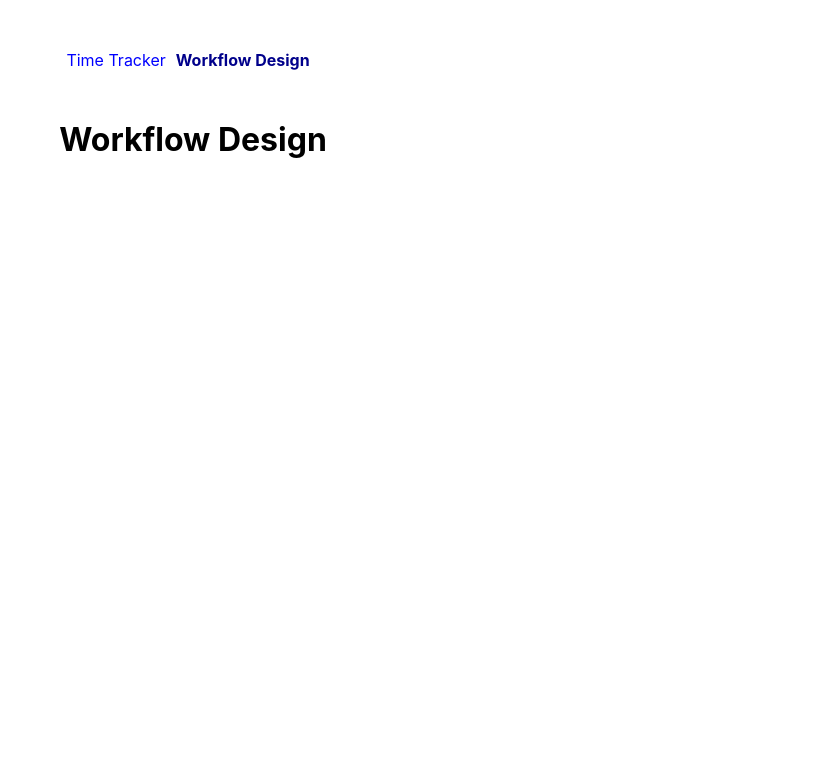
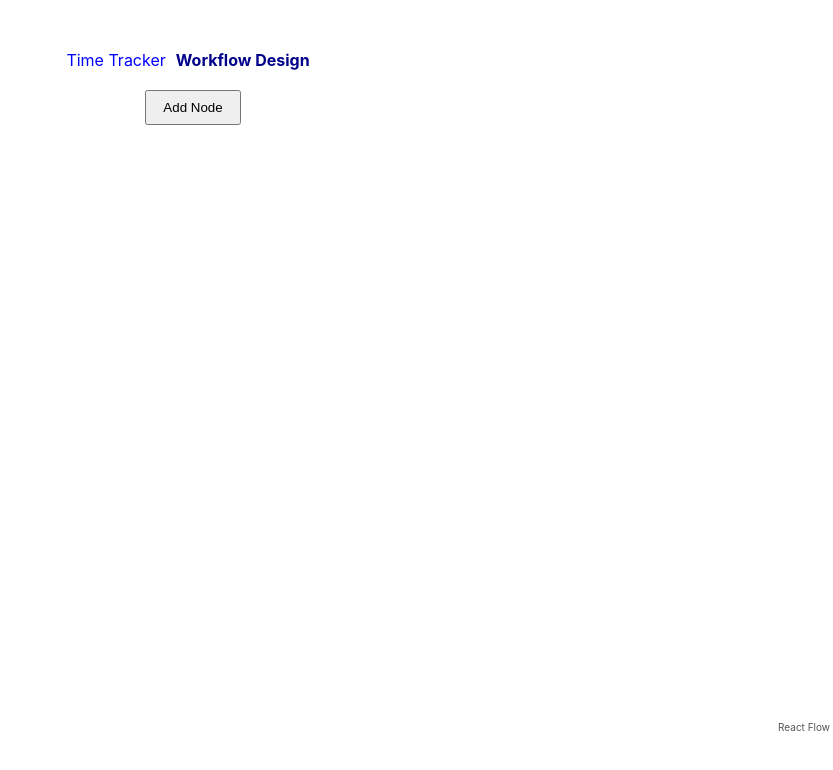
Before and after one commit to ldbach/time-tracker, a React (Create React App) app in the folder time-tracker-frontend/: page /workflow-design in a window 1280 px wide. Shown: the top 770 px of the page, without its empty margins (447-1280 px from the left). Built offline with nearby package versions, Linux system fonts and the light colour scheme; no server answers.

Commit message:
able to add new node in frontend

```diff
--- a/time-tracker-frontend/package.json
+++ b/time-tracker-frontend/package.json
@@ -7,8 +7,9 @@
     "@testing-library/jest-dom": "^6.9.1",
     "@testing-library/react": "^16.3.0",
     "@testing-library/user-event": "^13.5.0",
-    "react": "^19.2.0",
-    "react-dom": "^19.2.0",
+    "react": "^18.3.1",
+    "react-dom": "^18.3.1",
+    "react-flow-renderer": "^10.3.17",
     "react-router-dom": "^7.9.6",
     "react-scripts": "5.0.1",
     "socket.io": "^4.8.1",
--- /dev/null
+++ b/time-tracker-frontend/src/components/CustomNode.jsx
@@ -0,0 +1,26 @@
+import React from "react";
+import { Handle, Position } from "react-flow-renderer";
+
+export default function CustomNode({ data }) {
+  const { label } = data;
+
+  return (
+    <div
+      style={{
+        padding: "4px 6px",
+        border: "1px solid #777",
+        borderRadius: "3px",
+        background: "#fff",
+        minWidth: "80px",
+        cursor: "grab", // shows that it can be dragged
+        fontSize: "12px",
+      }}
+    >
+      <div>{label}</div>
+
+      {/* Handles for connecting edges */}
+      <Handle type="target" position={Position.Top} />
+      <Handle type="source" position={Position.Bottom} />
+    </div>
+  );
+}
--- a/time-tracker-frontend/src/pages/WorkflowDesign.jsx
+++ b/time-tracker-frontend/src/pages/WorkflowDesign.jsx
@@ -1,10 +1,48 @@
 import React from "react";
+import ReactFlow, {
+  ReactFlowProvider,
+  addEdge,
+  useNodesState,
+  useEdgesState,
+} from "react-flow-renderer";
+import CustomNode from "../components/CustomNode";
 
 export default function WorkflowDesign() {
+  const [nodes, setNodes, onNodesChange] = useNodesState([]);
+  const [edges, setEdges, onEdgesChange] = useEdgesState([]);
+
+  const nodeTypes = { customNode: CustomNode };
+
+  // Add a new node
+  const addNode = () => {
+    const newNode = {
+      id: `${nodes.length + 1}`,
+      type: "customNode",
+      position: { x: 250, y: 100 + nodes.length * 100 },
+      data: { label: `Node ${nodes.length + 1}` },
+    };
+    setNodes((nds) => [...nds, newNode]);
+  };
+
   return (
-    <div style={{ textAlign: "center", marginTop: "50px" }}>
-      <h1>Workflow Design</h1>
-      {/* Your react-flow code goes here */}
+    <div style={{ width: "100%", height: "600px" }}>
+      <div style={{ textAlign: "center", marginBottom: "10px" }}>
+        <button onClick={addNode} style={{ padding: "8px 16px" }}>
+          Add Node
+        </button>
+      </div>
+
+      <ReactFlowProvider>
+        <ReactFlow
+          nodes={nodes}
+          edges={edges}
+          onNodesChange={onNodesChange}
+          onEdgesChange={onEdgesChange}
+          onConnect={(params) => setEdges((eds) => addEdge(params, eds))}
+          nodeTypes={nodeTypes}
+          fitView
+        />
+      </ReactFlowProvider>
     </div>
   );
 }
```
Also changed, not shown: 1 other file (tests, documents, lock files or other folders).
